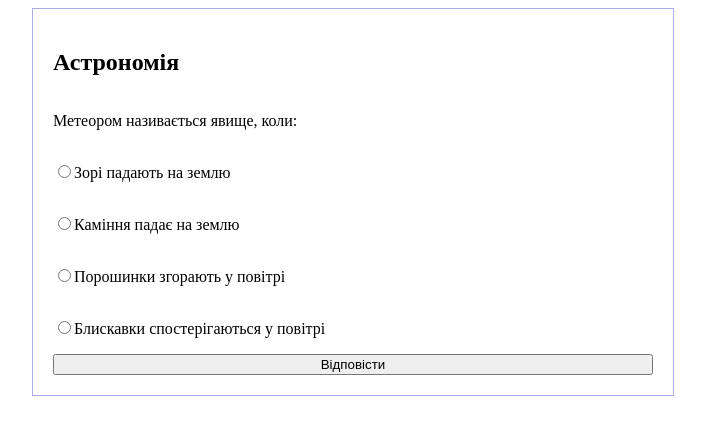
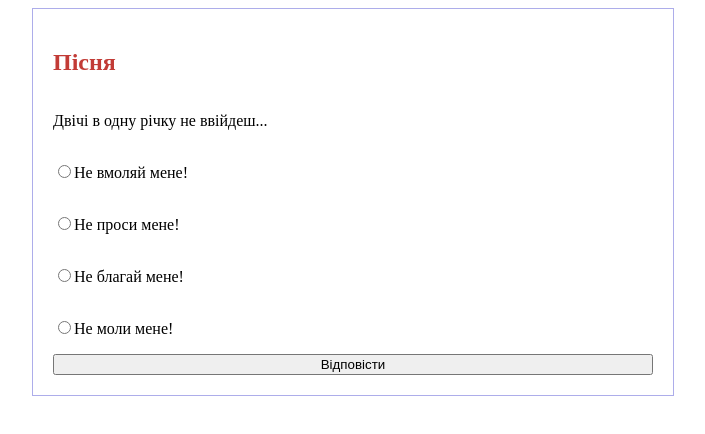
Before and after one commit to kdjvnkdjf/lesson5, a plain HTML site: page index.html in a window 1280 px wide. Shown: the whole page, without its empty margins (287-992 px from the left). Drawn offline with Linux system fonts and the light colour scheme.

Commit message:
Update index.html

```diff
--- a/index.html
+++ b/index.html
@@ -9,21 +9,21 @@
 </head>
 <body>
     <div class="wrapper">
-        <h2>Астрономія</h2>
-        <p>Метеором називається явище, коли:</p>
-        <p><input type="radio" name="year" id="y1">Зорі падають на землю</p>
-        <p><input type="radio" name="year" id="y2">Каміння падає на землю</p>
-        <p><input type="radio" name="year" id="y3">Порошинки згорають у повітрі</p>
-        <p><input type="radio" name="year" id="y4">Блискавки спостерігаються у повітрі</p>
+        <h2><font color="#c23b36">Пісня</font></h2>
+        <p>Двічі в одну річку не ввійдеш...</p>
+        <p><input type="radio" name="year" id="y1">Не вмоляй мене!</p>
+        <p><input type="radio" name="year" id="y2">Не проси мене!</p>
+        <p><input type="radio" name="year" id="y3">Не благай мене!</p>
+        <p><input type="radio" name="year" id="y4">Не моли мене!</p>
 
         <button id = "btn">Відповісти</button>
-        <p class="right hidden" id="right"> <b>Правильна відповідь.</b>  Явище, що виникає за згоряння в повітрі порошинок </p>
+        <p class="right hidden" id="right"> <b>Правильна відповідь.</b>Не благай мене!</p>
         <div class="wrong_div hidden" id="wrong_div">
             <p class="wrong" id="wrong"><b>Неправильна відповідь</b></p>
             <button id = "btn1">Подивитись відповідь</button>
         </div>
 
-        <p id="answer" class = "hidden"><b>Правильна відповідь:</b> Порошинки згорають у повітрі </p>
+        <p id="answer" class = "hidden"><b>Правильна відповідь:</b>Звісно ж,<font color="#c23b36"> Не благай мене!</font></p>
     </div>
     <script src="js.js"></script>
 </html>
```
